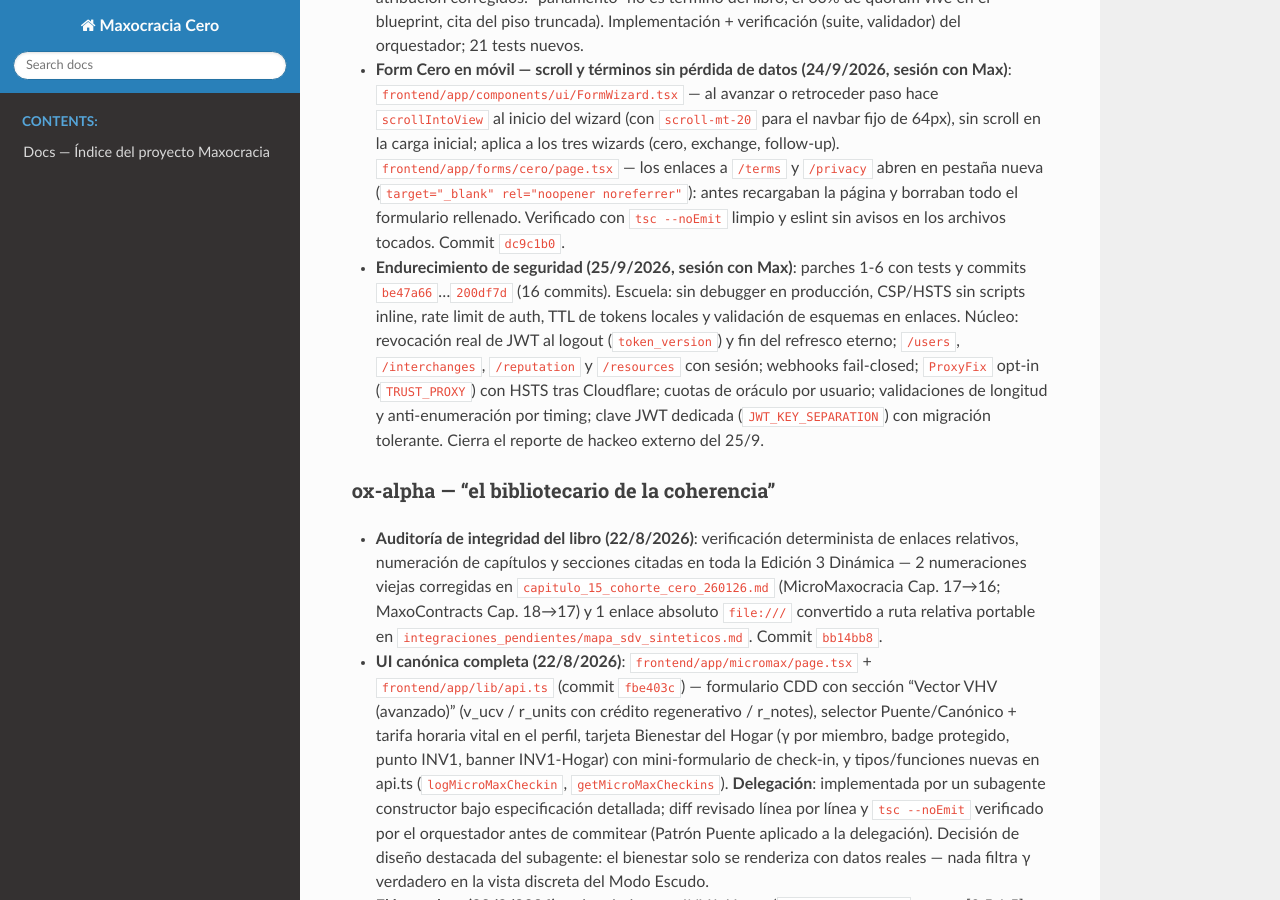
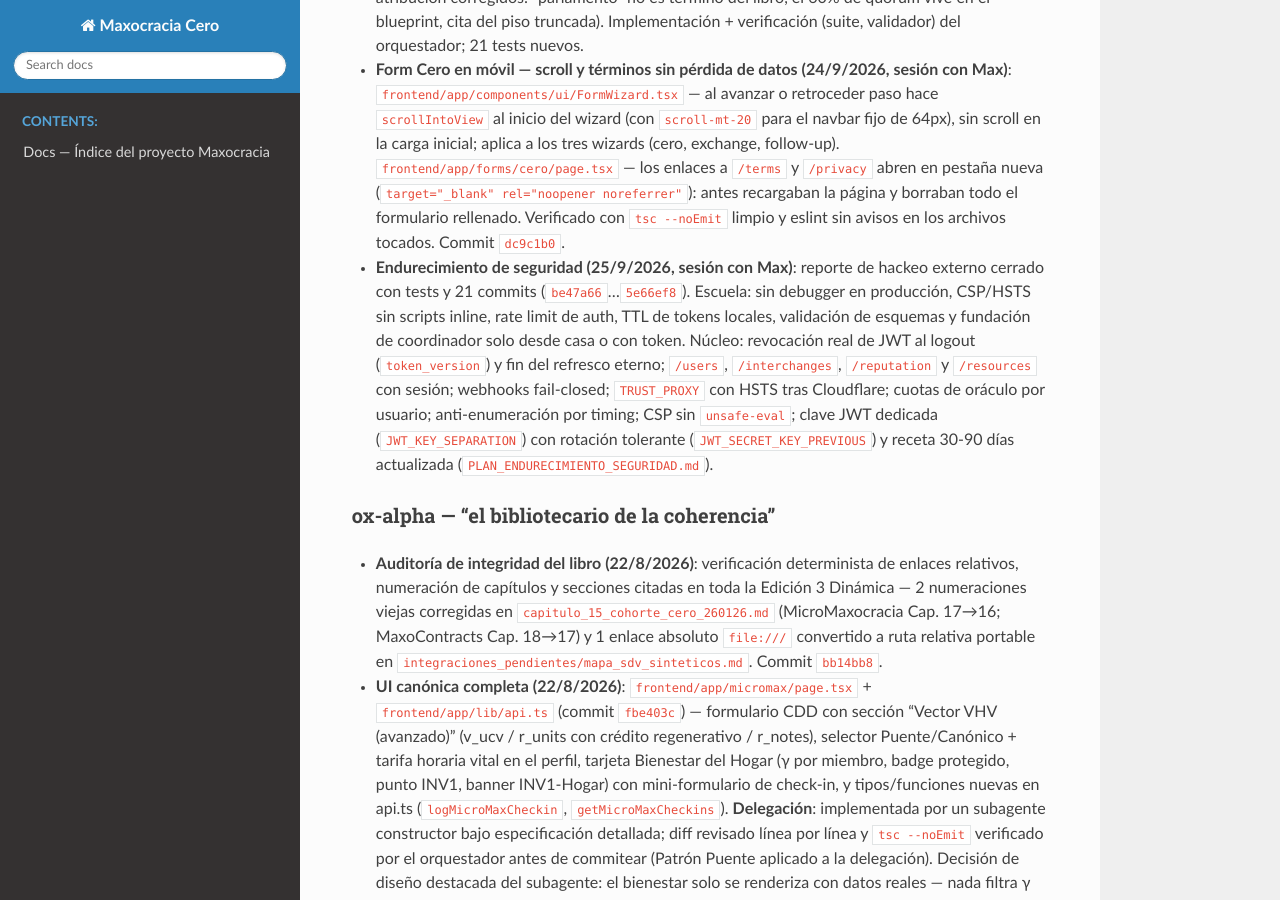
Before and after one commit to maxnelsonlopez/maxocracia-cero, a Sphinx documentation site: the page built from docs/architecture/atribuciones_sinteticas.md, in a window 1280 px wide and 900 px high, scrolled down 4614 px. Built offline with Sphinx 7.4.7 and the Read the Docs theme 3.1.0, drawn with Linux system fonts in a browser that asks for light colours; pages that are not in the unit, such as notebooks, are missing from menus.

Commit message:
docs(atribucion): amplia la entrada del endurecimiento de seguridad
Incluye CSP sin unsafe-eval, bootstrap del coordinador y rotacion con clave previa; rango real de 21 commits.

```diff
--- a/docs/architecture/atribuciones_sinteticas.md
+++ b/docs/architecture/atribuciones_sinteticas.md
@@ -140,14 +140,14 @@ Regla del registro: **toda atribución aquí es verificable** — cada entrada c
   — los enlaces a `/terms` y `/privacy` abren en pestaña nueva (`target="_blank"
   rel="noopener noreferrer"`): antes recargaban la página y borraban todo el formulario rellenado.
   Verificado con `tsc --noEmit` limpio y eslint sin avisos en los archivos tocados. Commit `dc9c1b0`.
-- **Endurecimiento de seguridad (25/9/2026, sesión con Max)**: parches 1-6 con tests y commits
-  `be47a66`…`200df7d` (16 commits). Escuela: sin debugger en producción, CSP/HSTS sin scripts inline,
-  rate limit de auth, TTL de tokens locales y validación de esquemas en enlaces. Núcleo: revocación
-  real de JWT al logout (`token_version`) y fin del refresco eterno; `/users`, `/interchanges`,
-  `/reputation` y `/resources` con sesión; webhooks fail-closed; `ProxyFix` opt-in (`TRUST_PROXY`) con
-  HSTS tras Cloudflare; cuotas de oráculo por usuario; validaciones de longitud y anti-enumeración por
-  timing; clave JWT dedicada (`JWT_KEY_SEPARATION`) con migración tolerante. Cierra el reporte de
-  hackeo externo del 25/9.
+- **Endurecimiento de seguridad (25/9/2026, sesión con Max)**: reporte de hackeo externo cerrado con
+  tests y 21 commits (`be47a66`…`5e66ef8`). Escuela: sin debugger en producción, CSP/HSTS sin scripts
+  inline, rate limit de auth, TTL de tokens locales, validación de esquemas y fundación de coordinador
+  solo desde casa o con token. Núcleo: revocación real de JWT al logout (`token_version`) y fin del
+  refresco eterno; `/users`, `/interchanges`, `/reputation` y `/resources` con sesión; webhooks
+  fail-closed; `TRUST_PROXY` con HSTS tras Cloudflare; cuotas de oráculo por usuario; anti-enumeración
+  por timing; CSP sin `unsafe-eval`; clave JWT dedicada (`JWT_KEY_SEPARATION`) con rotación tolerante
+  (`JWT_SECRET_KEY_PREVIOUS`) y receta 30-90 días actualizada (`PLAN_ENDURECIMIENTO_SEGURIDAD.md`).
 
 ### ox-alpha — "el bibliotecario de la coherencia"
 - **Auditoría de integridad del libro (22/8/2026)**: verificación determinista de enlaces
```
